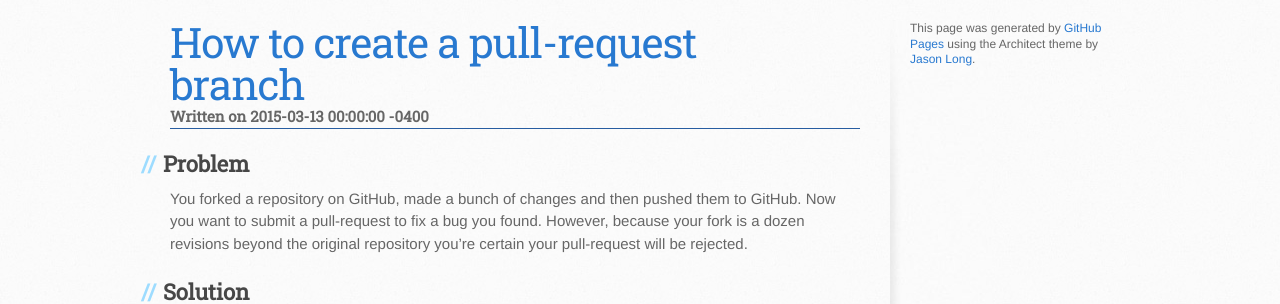
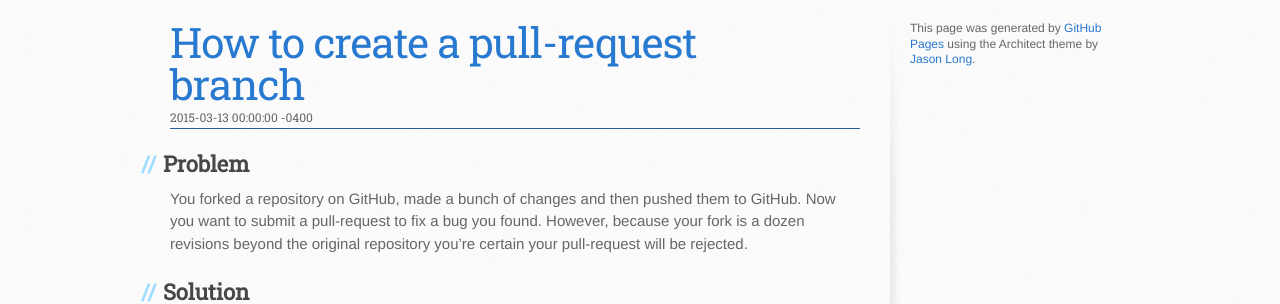
Before and after one commit to jkereako/jkereako.github.io, a Jekyll site: the page built from _posts/2015-03-13-how-to-create-a-pull-request-branch.md, in a window 1280 px wide. Shown: the part 211-515 px from the top of the page. Built offline with Jekyll 4.4.1, drawn with Linux system fonts in a browser that asks for light colours.

Commit message:
Format: post date

```diff
--- a/_layouts/post.html
+++ b/_layouts/post.html
@@ -7,8 +7,9 @@ layout: default
     <h1 class="title" itemprop="name">
       <a href="{{ page.url }}">{{ page.title | camel_break }}</a>
     </h1>
-
-    <strong>Written on <time datetime="{{ page.date | date_to_xmlschema }}">{{ page.date | ordinalize }}</time></strong>
+    <small>
+      <time datetime="{{ page.date | date_to_xmlschema }}">{{ page.date | date_string }}</time>
+    </small>
   </header>
 
   <div class="content" itemprop="articleBody" data-swiftype-index="true">
```
